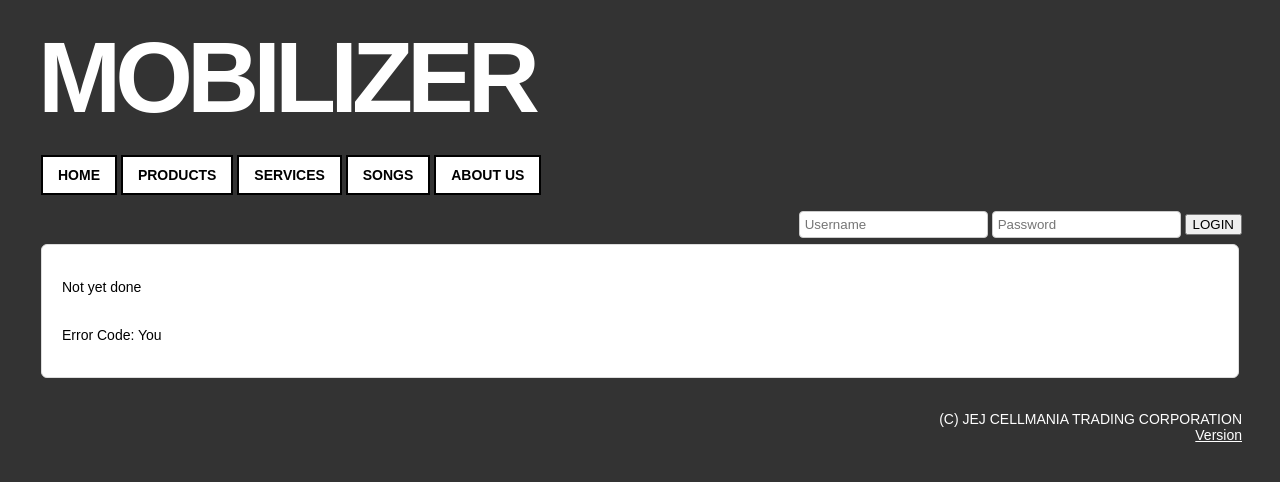
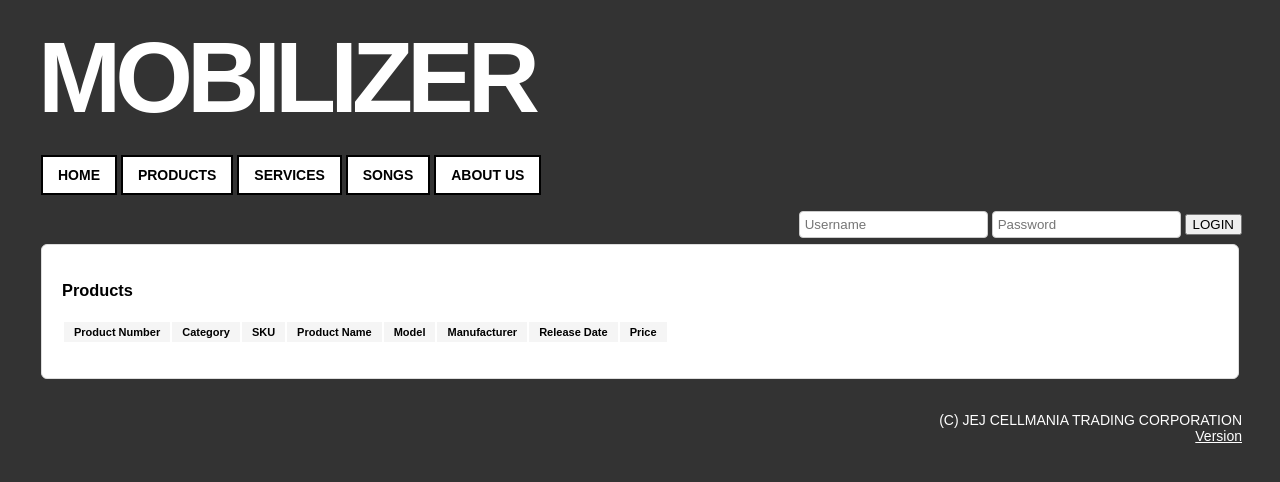
Before and after one commit to jccultima123/jej_mis, a PHP site: page /products in a window 1280 px wide. Shown: the top 482 px of the page. Run offline with PHP 8.4, Linux system fonts and the light colour scheme; data that the repository does not hold is empty.

Commit message:
Integrating Products Model

```diff
--- a/application/model/model.php
+++ b/application/model/model.php
@@ -28,6 +28,17 @@ class Model
         $query = $this->db->prepare($sql);
         $query->execute();
 
+        return $query->fetchAll();
+    }
+
+    /**
+     * Get all products
+     */
+    public function getAllProducts() {
+        $sql = "SELECT product_id, category, SKU, product_name, product_model, manufacturer_name, release_date, price FROM tb_products";
+        $query = $this->db->prepare($sql);
+        $query->execute();
+
         // fetchAll() is the PDO method that gets all result rows, here in object-style because we defined this in
         // core/controller.php! If you prefer to get an associative array as the result, then do
         // $query->fetchAll(PDO::FETCH_ASSOC); or change core/controller.php's PDO options to
@@ -35,15 +46,19 @@ class Model
         return $query->fetchAll();
     }
 
-    /**
-     * Get all products
-     */
-    public function getAllProducts() {
-        $sql = "SELECT * FROM tb_products";
+    public function getProducts($product_id)
+    {
+        $sql = "SELECT product_id, category, SKU, product_name, product_model, manufacturer_name, release_date, price FROM tb_products WHERE product_id = :product_id LIMIT 1";
         $query = $this->db->prepare($sql);
-        $query->execute();
+        $parameters = array(':product_id' => $product_id);
 
-        return $query->fetchAll();
+        // useful for debugging: you can see the SQL behind above construction by using:
+        // echo '[ PDO DEBUG ]: ' . Helper::debugPDO($sql, $parameters);  exit();
+
+        $query->execute($parameters);
+
+        // fetch() is the PDO method that get exactly one result
+        return $query->fetch();
     }
 
     public function getCategories() {
--- a/application/view/products/index.php
+++ b/application/view/products/index.php
@@ -1,8 +1,38 @@
 
 <div class="container">
     <p>
-        Not yet done
-
-        <br /><br /><br />Error Code: You
+        <h3>Products</h3>
+        <table>
+            <thead style="background-color: #ddd; font-weight: bold;">
+            <tr>
+                <td>Product Number</td>
+                <td>Category</td>
+                <td>SKU</td>
+                <td>Product Name</td>
+                <td>Model</td>
+                <td>Manufacturer</td>
+                <td>Release Date</td>
+                <td>Price</td>
+            </tr>
+            </thead>
+            <tbody>
+            <?php foreach ($tb_products as $product) { ?>
+                <tr>
+                    <td><?php if (isset($product->product_id)) echo htmlspecialchars($product->product_id, ENT_QUOTES, 'UTF-8'); ?></td>
+                    <td><?php if (isset($product->product_id)) echo htmlspecialchars($product->product_id, ENT_QUOTES, 'UTF-8'); ?></td>
+                    <td><?php if (isset($product->product_id)) echo htmlspecialchars($product->product_id, ENT_QUOTES, 'UTF-8'); ?></td>
+                    <td><?php if (isset($product->artist)) echo htmlspecialchars($product->artist, ENT_QUOTES, 'UTF-8'); ?></td>
+                    <td><?php if (isset($product->track)) echo htmlspecialchars($product->track, ENT_QUOTES, 'UTF-8'); ?></td>
+                    <td>
+                        <?php if (isset($product->link)) { ?>
+                            <a href="<?php echo htmlspecialchars($product->link, ENT_QUOTES, 'UTF-8'); ?>"><?php echo htmlspecialchars($product->link, ENT_QUOTES, 'UTF-8'); ?></a>
+                        <?php } ?>
+                    </td>
+                    <td><a href="<?php echo URL . 'songs/deletesong/' . htmlspecialchars($product->product_id, ENT_QUOTES, 'UTF-8'); ?>" onclick="confirmation()">delete</a></td>
+                    <td><a href="<?php echo URL . 'songs/editsong/' . htmlspecialchars($product->product_id, ENT_QUOTES, 'UTF-8'); ?>">edit</a></td>
+                </tr>
+            <?php } ?>
+            </tbody>
+        </table>
     </p>
 </div>
```
